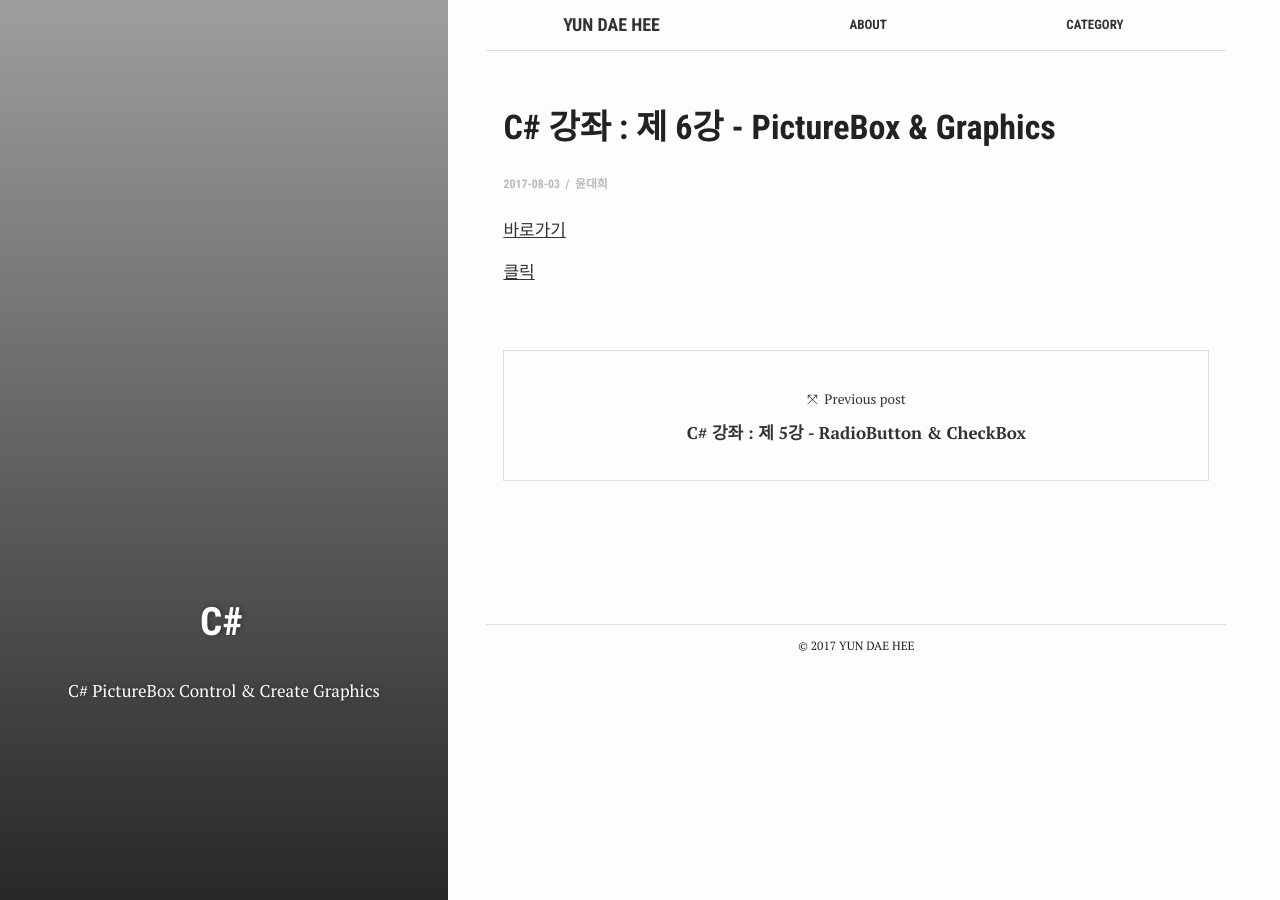
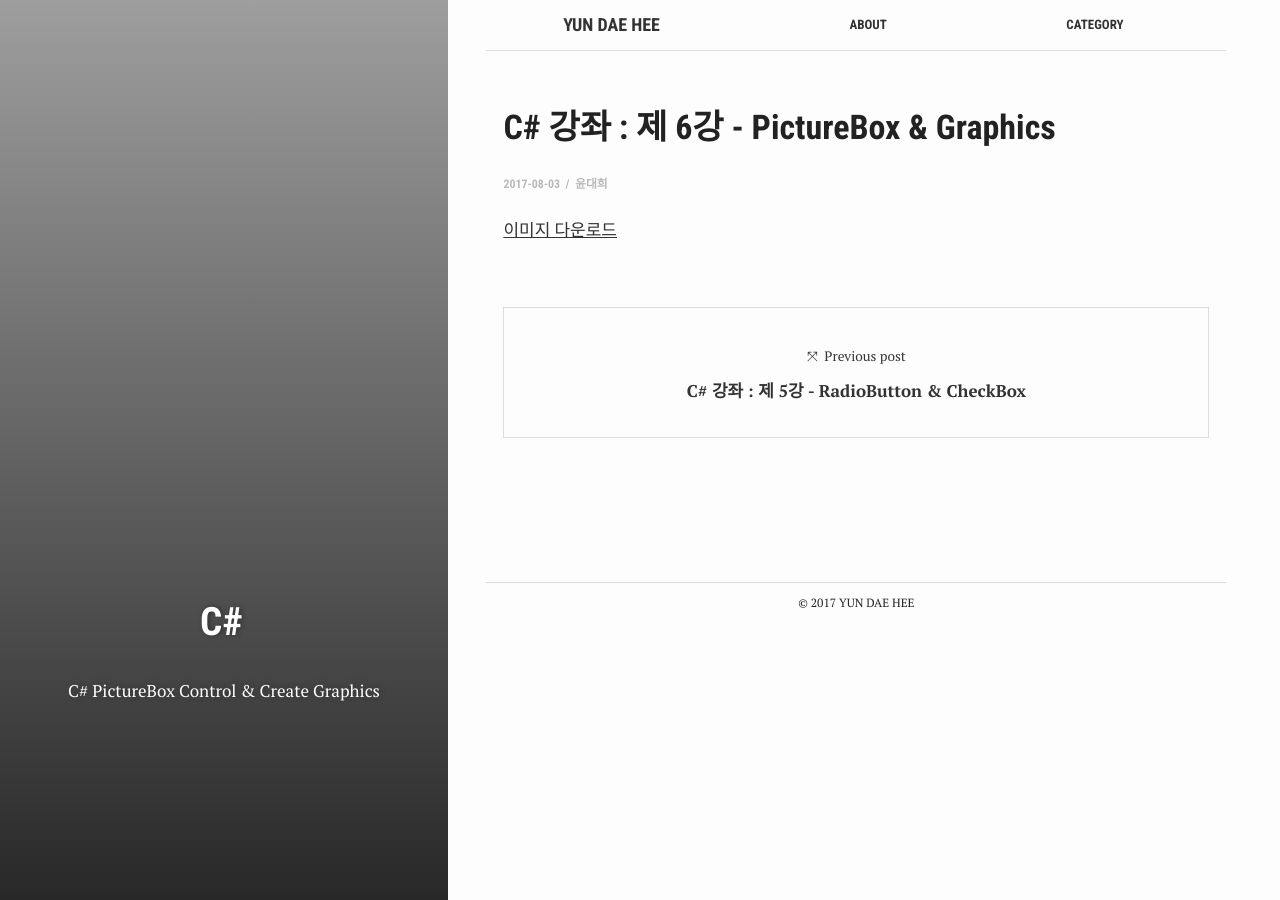
Before and after one commit to test076923/076923.github.io, a Jekyll site: the page built from _posts/2017-08-03-C#-6.md, in a window 1280 px wide. Built offline with Jekyll 4.4.1, drawn with Linux system fonts in a browser that asks for light colours.

Commit message:
Update 2017-08-03-C#-6.md

```diff
--- a/_posts/2017-08-03-C#-6.md
+++ b/_posts/2017-08-03-C#-6.md
@@ -11,10 +11,4 @@
 ---
 
 
-<a href="https://drive.google.com/file/d/0B4mfyOc47NkcQTFaQU5JRll1YUk/view?usp=sharing" target="_blank">바로가기</a>
-
-
-
-[클릭][download]
-
-[download]: https://drive.google.com/file/d/0B4mfyOc47NkcQTFaQU5JRll1YUk/view?usp=sharing
+<a href="https://drive.google.com/file/d/0B4mfyOc47NkcQTFaQU5JRll1YUk/view?usp=sharing" target="_blank">이미지 다운로드</a>
```
